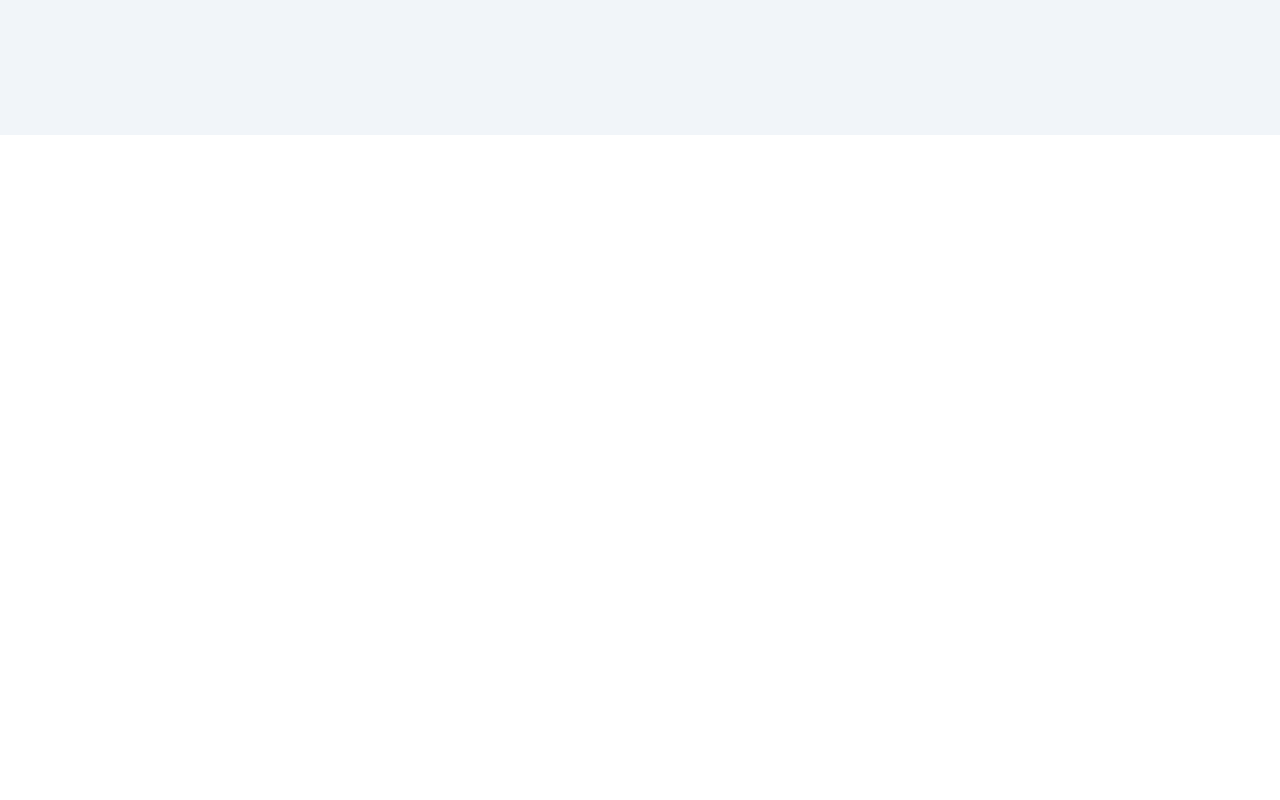
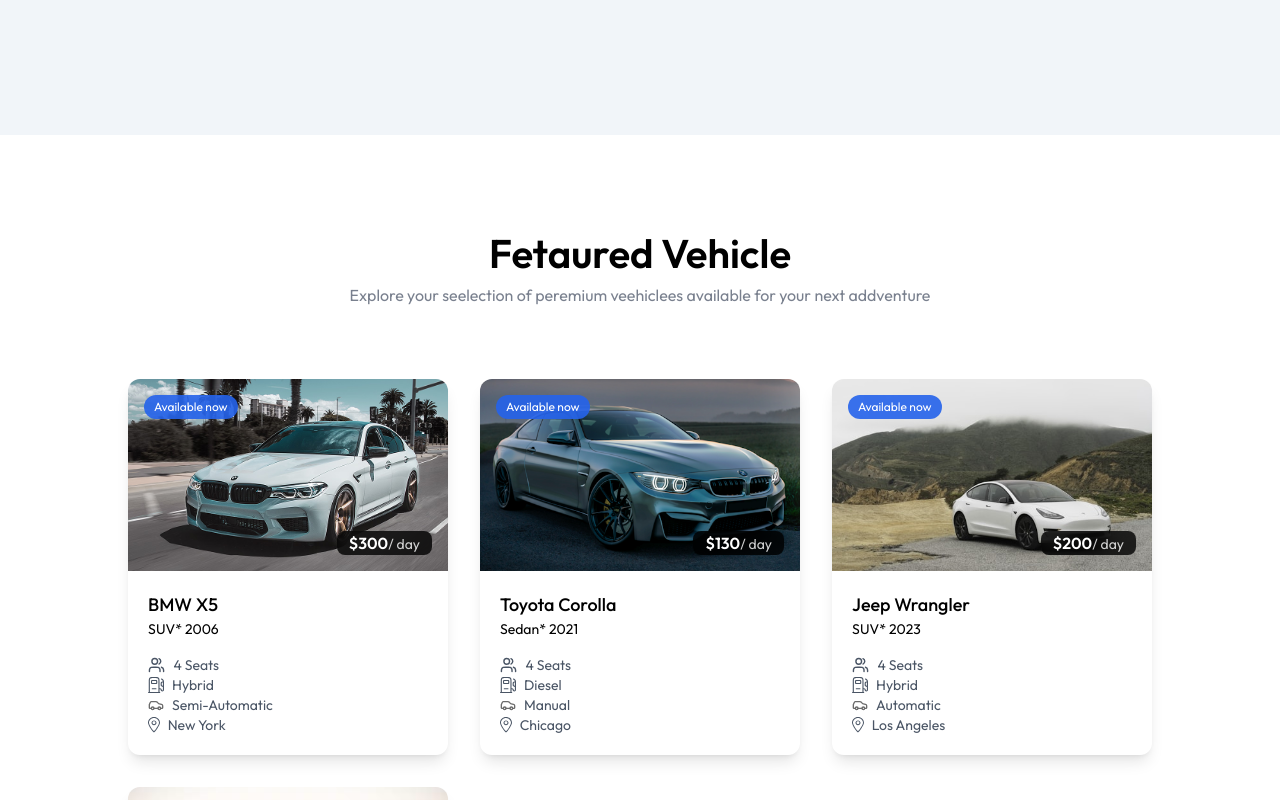
Before and after one commit to KeshavendraSingh15/YourCarRental, a React (Vite) app: page / in a window 1280 px wide. Shown: the part 740-1540 px from the top of the page. Before the commit the page ends 875 px from the top, so only its background shows below. Built offline with nearby package versions, Linux system fonts and the light colour scheme.

Commit message:
Home Page ccompleted

```diff
--- /dev/null
+++ b/src/compponents/CarCard.jsx
@@ -0,0 +1,54 @@
+import React from 'react'
+import { assets } from '../assets/assets'
+
+export const CarCard = ({car}) => {
+    const currency = import.meta.env.VITE_CURRENCY
+  return (
+    <div className='group rounded-xl overflow-hidden shadow-lg hover:-translate-y-1 transition-all
+    duration-500 cursor-pointer'>
+
+        <div className='relative h-48 overflow-hidden'>
+         <img src={car.image} alt='Car Image' className='w-full h-full object-cover transition-transform duration-500
+         group-hover:scale-105'/>
+         {car.isAvaliable && <p className='
+         absolute top-4 left-4 bg-primary/90
+         text-white text-xs px-2.5 py-1 rounded-full'>Available now</p>}
+
+         <div className=' absolute bottom-4 right-4 bg-black/80 backdrop-blur-sm
+         text-white px-3 py2 rounded-lg'>
+            <span className='font-semibold'>{currency}{car.pricePerDay}</span>
+            <span className='text-sm text-white/80'>/ day</span>
+
+         </div>
+        </div>
+        <div className='p-4 sm:p-5'>
+            <div className='flex justify-between items-start mb-2'>
+               <div>
+                <h3 className='text-lg font-medium'>{car.brand} {car.model}</h3>
+                <p className='text-muted-foreground text-sm'>{car.category}* {car.year}</p>
+               </div>
+            </div>
+            <div className='mt-4 grid-cols-2 gap-y-2 text-gray-600'>
+              <div className='flex items-center text-sm text-muted-foreground'>
+                <img src={assets.users_icon} alt="" className='h-4 mr-2'/>
+                <span>{car.seating_capacity} Seats</span>
+              </div>
+               <div className='flex items-center text-sm text-muted-foreground'>
+                <img src={assets.fuel_icon} alt="" className='h-4 mr-2'/>
+                <span>{car.fuel_type}</span>
+              </div>
+               <div className='flex items-center text-sm text-muted-foreground'>
+                <img src={assets.carIcon} alt="" className='h-4 mr-2'/>
+                <span>{car.transmission}</span>
+              </div>
+               <div className='flex items-center text-sm text-muted-foreground'>
+                <img src={assets.location_icon} alt="" className='h-4 mr-2'/>
+                <span>{car.location}</span>
+              </div>
+            </div>
+
+        </div>
+
+    </div>
+  )
+}
--- /dev/null
+++ b/src/compponents/FeaturedSection.jsx
@@ -0,0 +1,33 @@
+import React from 'react'
+import { Title } from './Title'
+import { assets, dummyCarData } from '../assets/assets'
+import { CarCard } from './CarCard'
+import { useNavigate } from "react-router-dom";
+
+export const FeaturedSection = () => {
+    const navigate = useNavigate();
+  return (
+    <div className='flex flex-col items-center py-24 px-6 md:px-16
+    lg:px-24 xl:px-32'>
+      <div>
+        <Title title='Fetaured Vehicle' subTitle='Explore your seelection of peremium veehiclees available for your next addventure'></Title>
+      </div>
+      <div className='grid grid-cols-1 sm:grid-cols-2 lg:grid-cols-3 gap-8 mt-18'>
+       {
+        dummyCarData.slice(0,6).map((car)=>(
+            <div key={car._id}>
+                <CarCard car={car}></CarCard>
+            </div>
+        ))
+       }
+      </div>
+      <button  onClick={()=>{
+        navigate('/cars'); scrollTo(0,0)
+      }}
+       className='flex items-center justify-center gap-2 px-6 py-2 border border-borderColor
+      hover:bg-gray-50 rounded-md mt-18 cursor-pointer'>
+        Explore all cars <img src={assets.arrow_icon} alt="arrow" />
+      </button>
+    </div>
+  )
+}
--- a/src/compponents/Hero.jsx
+++ b/src/compponents/Hero.jsx
@@ -26,12 +26,12 @@
                         <label htmlFor='return-date'>Return Date</label>
                         <input type="date" id="return-date" className='text-sm text-gray-500' required />
                     </div>
-                    <button className='flex items-center justify-center gap-1 px-9 py-3 max-sm:mt-4 bg-primary hover:bg-primary-dull text-white rounded-full
+                </div>
+                <button className='flex items-center justify-center gap-1 px-9 py-3 max-sm:mt-4 bg-primary hover:bg-primary-dull text-white rounded-full
                     cursor-pointer'>
-                        <img src={assets.search_icon} alt='Search' className=''></img>
-                        Search
-                    </button>
-                </div>
+                    <img src={assets.search_icon} alt='Search' className=''></img>
+                    Search
+                </button>
             </form>
 
             <img src={assets.main_car} alt='car' className='max-h-74'></img>
--- /dev/null
+++ b/src/compponents/Title.jsx
@@ -0,0 +1,12 @@
+import React from 'react'
+
+export const Title = ({title,subTitle,align}) => {
+  return (
+    <div className={`flex flex-col justify-center items-center
+    text-center ${align=="left" && "md:items-start md:text-left"}`}>
+    <h1 className='font-semibold text-4xl md:text-[40px]'>{title}</h1>
+    <p className='text-sm md:text-base text-gray-500/90 mt-2
+    max-w-156'>{subTitle}</p>
+    </div>
+  )
+}
--- a/src/pages/Home.jsx
+++ b/src/pages/Home.jsx
@@ -1,10 +1,12 @@
 import React from 'react'
 import { Hero } from '../compponents/Hero'
+import { FeaturedSection } from '../compponents/FeaturedSection'
 
 export const Home = () => {
   return (
     <>
       <Hero/>
+      <FeaturedSection></FeaturedSection>
     </>
   )
 }
```
Also changed, not shown: 1 other file (tests, documents, lock files or other folders).
